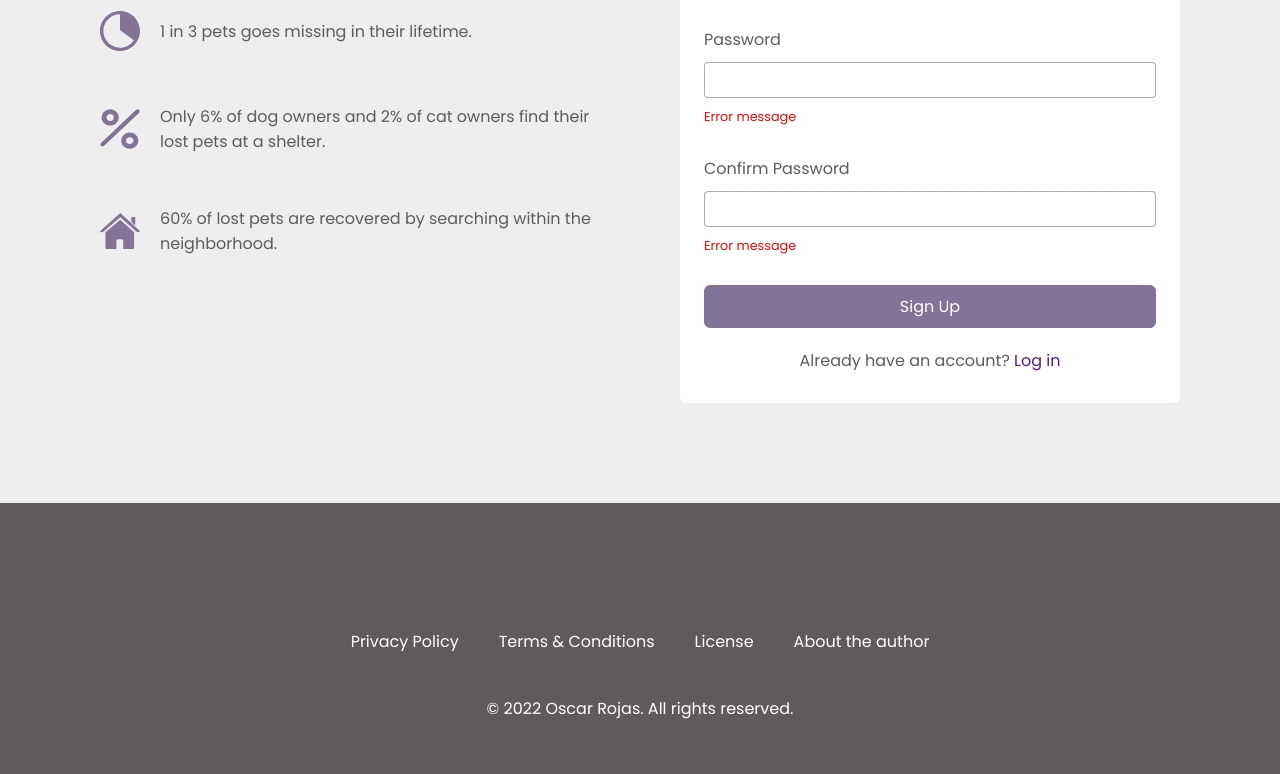
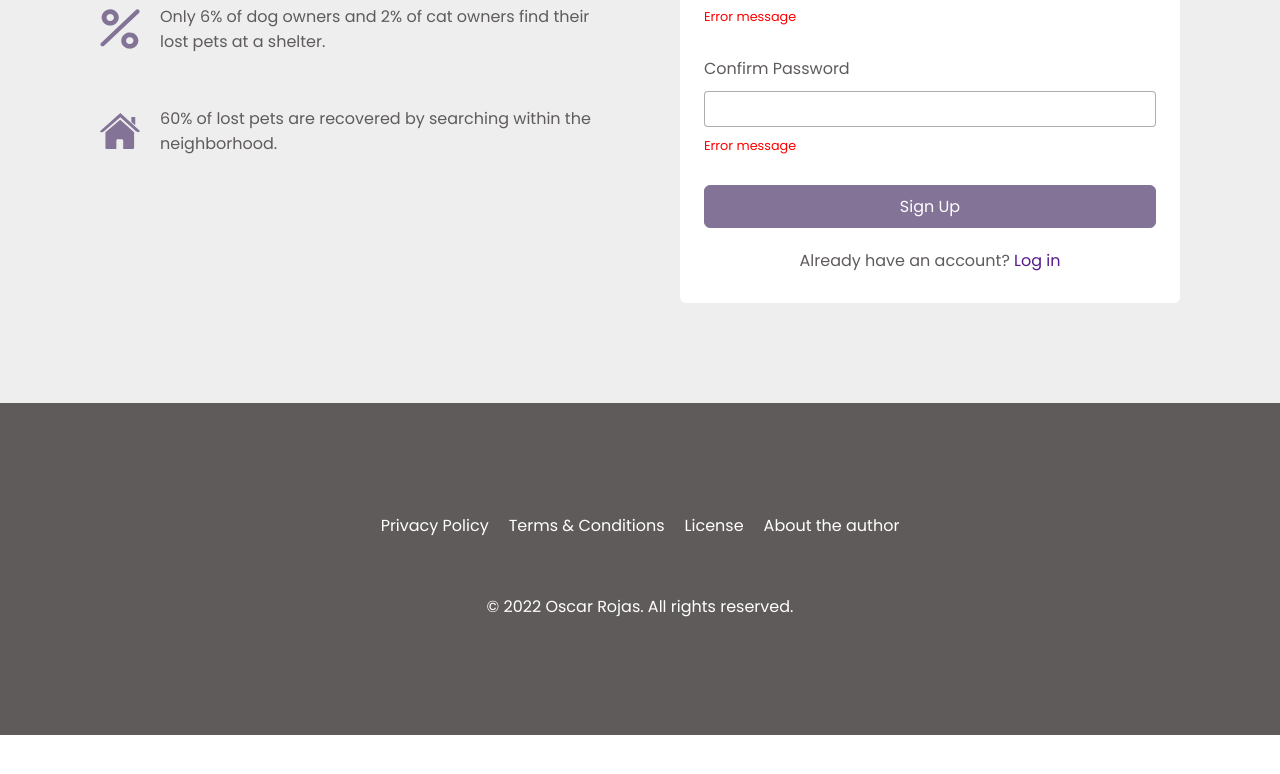
Before and after one commit to orojas12/furlorn, a React (Create React App) app in the folder frontend/: page / in a window 1280 px wide. Shown: the part 1812-2586 px from the top of the page. After the commit the page ends 2547 px from the top, so only its background shows below. Built offline with nearby package versions, Linux system fonts and the light colour scheme.

Commit message:
remove ul and li elements to improve styling

```diff
--- a/frontend/src/pages/Home/Home.scss
+++ b/frontend/src/pages/Home/Home.scss
@@ -8,6 +8,8 @@
   }
 
   #hero {
+    padding-top: 0;
+
     .hero-container {
       display: flex;
       flex-direction: column;
@@ -111,16 +113,13 @@
       max-width: 1600px;
     }
 
-    .footer-list {
+    .footer-links {
       display: flex;
       flex-direction: column;
       list-style: none;
       padding: 0;
+      margin-bottom: 3rem;
       text-align: center;
-
-      li {
-        padding: 1rem;
-      }
 
       &__link {
         text-decoration: none;
@@ -134,7 +133,7 @@
 @media screen and (min-width: var.$md) {
   .Home {
     #footer .footer-container {
-      .footer-list {
+      .footer-links {
         flex-direction: row;
       }
     }
--- a/frontend/src/pages/Home/Home.tsx
+++ b/frontend/src/pages/Home/Home.tsx
@@ -101,28 +101,20 @@ export default function Home() {
       <footer>
         <section id="footer">
           <div className="footer-container">
-            <ul className="footer-list">
-              <li>
-                <a className="footer-list__link" href="">
+            <div className="footer-links">
+              <a className="footer-links__link" href="">
                 Privacy Policy
               </a>
-              </li>
-              <li>
-                <a className="footer-list__link" href="">
+              <a className="footer-links__link" href="">
                 Terms &amp; Conditions
               </a>
-              </li>
-              <li>
-                <a className="footer-list__link" href="">
+              <a className="footer-links__link" href="">
                 License
               </a>
-              </li>
-              <li>
-                <a className="footer-list__link" href="">
+              <a className="footer-links__link" href="">
                 About the author
               </a>
-              </li>
-            </ul>
+            </div>
             <p className="copyright">
               &copy; 2022 Oscar Rojas. All rights reserved.
             </p>
```
Lines whose indentation alone changed are shown as unchanged.
